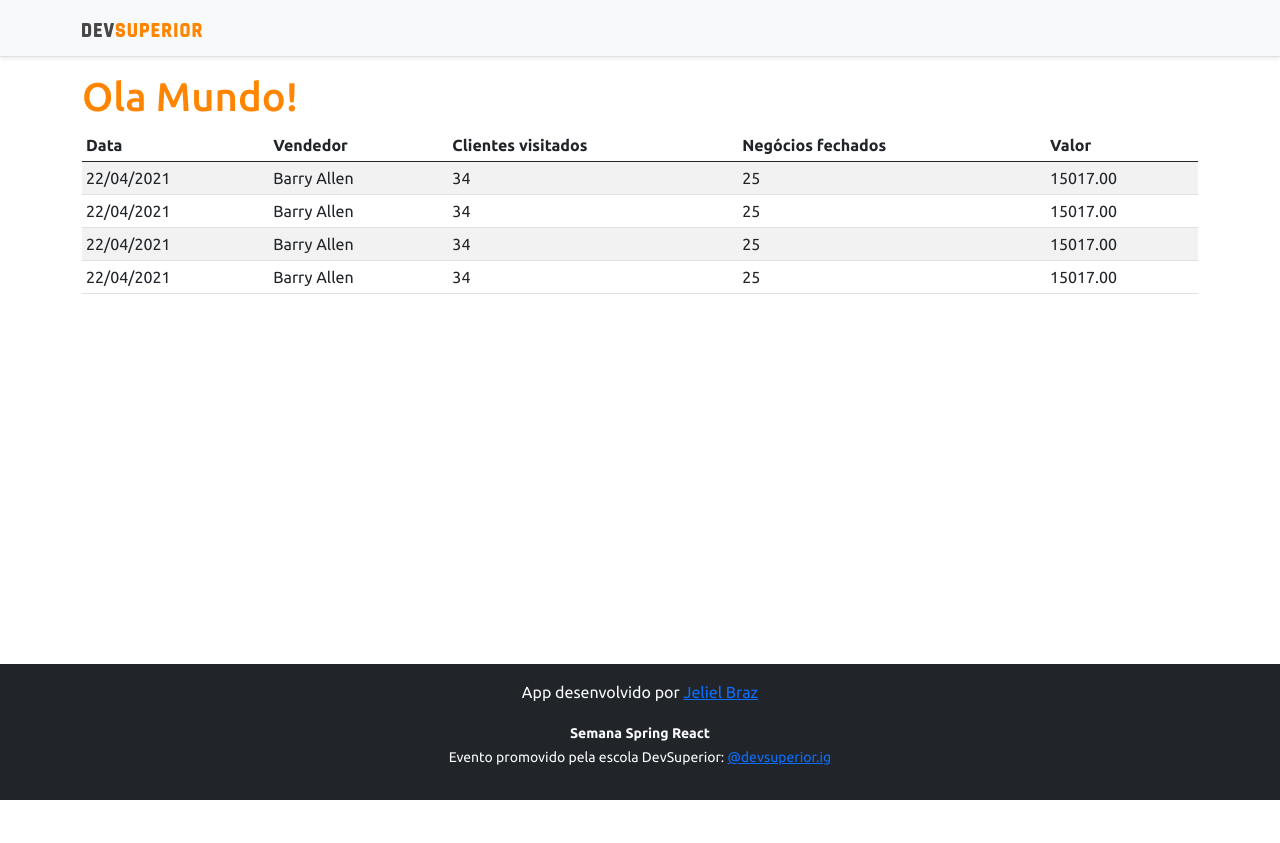
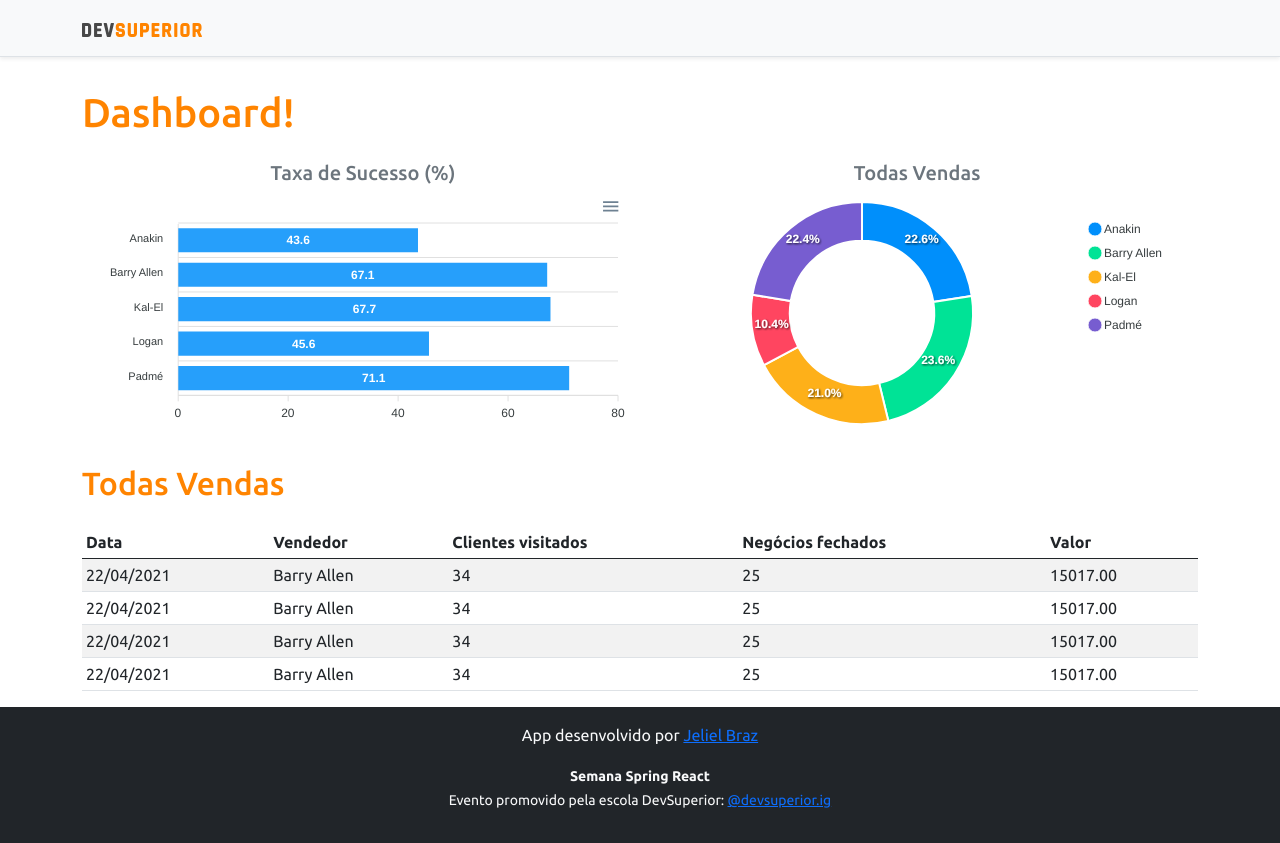
Before and after one commit to JelielBraz/projeto-sds3, a React (Create React App) app in the folder frontend/: page / in a window 1280 px wide. Before the commit the page ends 800 px from the top, so only its background shows below. Built offline with nearby package versions, Linux system fonts and the light colour scheme.

Commit message:
Static charts

```diff
--- a/frontend/package.json
+++ b/frontend/package.json
@@ -10,8 +10,10 @@
     "@types/node": "^12.0.0",
     "@types/react": "^17.0.0",
     "@types/react-dom": "^17.0.0",
+    "apexcharts": "^3.26.1",
     "bootstrap": "^5.0.0",
     "react": "^17.0.2",
+    "react-apexcharts": "^1.3.9",
     "react-dom": "^17.0.2",
     "react-scripts": "4.0.3",
     "typescript": "^4.1.2",
--- a/frontend/src/App.tsx
+++ b/frontend/src/App.tsx
@@ -1,4 +1,6 @@
+import BarChart from "components/BarChart"
 import DataTable from "components/DataTable"
+import DonutChart from "components/DonutChart";
 import Footer from "components/Footer"
 import NavBar from "components/NavBar"
 function App() {
@@ -6,7 +8,22 @@
     <>
       <NavBar />
       <div className="container">
-        <h1 className="text-primary">Ola Mundo!</h1>
+        <h1 className="text-primary py-3">Dashboard!</h1>
+
+        <div className="row px-3">
+          <div className="col-sm-6">
+            <h5 className="text-center text-secondary  ">Taxa de Sucesso (%)</h5>
+            <BarChart />
+          </div>
+          <div className="col-sm-6">
+            <h5 className="text-center text-secondary  ">Todas Vendas</h5>
+            <DonutChart />
+          </div>
+        </div>
+
+        <div className="py-3">
+          <h2 className="text-primary">Todas Vendas</h2>
+        </div>
         <DataTable />
       </div>
       <Footer />
--- /dev/null
+++ b/frontend/src/components/BarChart/index.tsx
@@ -0,0 +1,33 @@
+import Chart from 'react-apexcharts';
+
+function BarChart() {
+    const options = {
+        plotOptions: {
+            bar: {
+                horizontal: true,
+            }
+        },
+    };
+
+    const mockData = {
+        labels: {
+            categories: ['Anakin', 'Barry Allen', 'Kal-El', 'Logan', 'Padmé']
+        },
+        series: [
+            {
+                name: "% Sucesso",
+                data: [43.6, 67.1, 67.7, 45.6, 71.1]
+            }
+        ]
+    };
+    return (
+        <Chart
+            options={{...options, xaxis: mockData.labels}}
+            series={mockData.series}
+            type="bar"
+            height="240"
+        />
+    );
+}
+
+export default BarChart;
--- /dev/null
+++ b/frontend/src/components/DonutChart/index.tsx
@@ -0,0 +1,25 @@
+import Chart from 'react-apexcharts';
+
+function DonutChart() {
+    const mockData = {
+        series: [477138, 499928, 444867, 220426, 473088],
+        labels: ['Anakin', 'Barry Allen', 'Kal-El', 'Logan', 'Padmé']
+    }
+
+    const options = {
+        legend: {
+            show: true
+        }
+    }
+
+    return (
+        <Chart
+            options={{...options, labels: mockData.labels}}
+            series={mockData.series}
+            type="donut"
+            height="240"
+        />
+    );
+}
+
+export default DonutChart;
```
Also changed, not shown: 1 other file (tests, documents, lock files or other folders).
